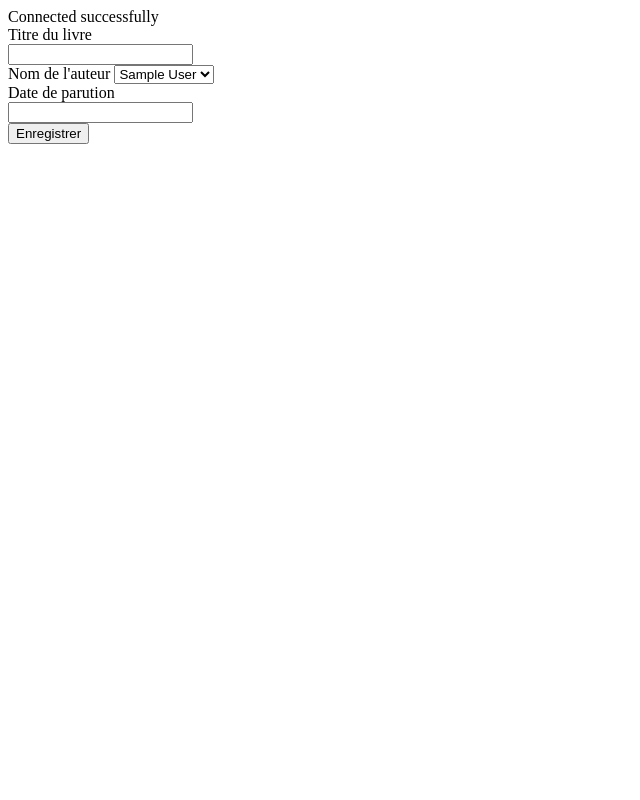
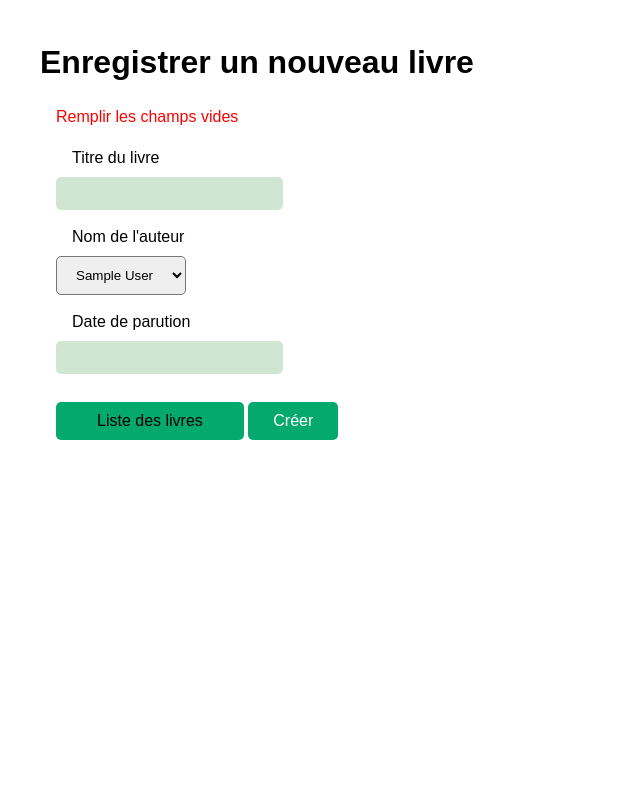
Before and after one commit to nicolas-web972/bibliotheque, a PHP site: page /create.php in a window 1280 px wide. Shown: the whole page, without its empty margins (0-640 px from the left). Run offline with PHP 8.4, Linux system fonts and the light colour scheme; tables that the repository leaves empty or names only in its code hold one stand-in row (values such as "Sample post").

Commit message:
update all files

```diff
--- a/create.php
+++ b/create.php
@@ -1,3 +1,16 @@
+<!DOCTYPE html>
+<html lang="en">
+<head>
+  <meta charset="UTF-8">
+  <meta http-equiv="X-UA-Compatible" content="IE=edge">
+  <meta name="viewport" content="width=device-width, initial-scale=1.0">
+  <link rel="stylesheet" href="style.css">
+  <title>Read</title>
+</head>
+<H1>Enregistrer un nouveau livre</H1>
+<body>
+
+
 <?php
 
 $servername = "localhost:3306";
@@ -11,10 +24,9 @@ $conn = new mysqli($servername, $username, $password, $database);
 if ($conn->connect_error) {
   die("Connection failed: " . $conn->connect_error);
 }
-echo "Connected successfully";
 
 
-if(isset($_POST['save'])){
+if(isset($_POST['save']) AND !empty($_POST['title'])) {
 
         $title = $_POST['title'];
         $author_id = $_POST['author_id'];
@@ -26,17 +38,20 @@ if(isset($_POST['save'])){
 
         if($rs)
         {
-            echo "  Livre enregistré";
+            echo "  <span id='red'>Livre enregistré</span><br>";
         }
+} else {
+    echo "<span id='red'>Remplir les champs vides<br></span>";
 }
     ?>
 <br>
     <form method="post">
     <label id="first"> Titre du livre</label><br/>
     <input type="text" name="title"><br/>
+    <br>
+    <label for="list">Nom de l'auteur</label>            <br>
 
-    <label for="list">Nom de l'auteur</label>
-        <select name="author_id">
+        <select id=liste name="author_id">
 
         <?php $sql = "SELECT id, firstname, lastname
         FROM author";
@@ -48,9 +63,15 @@ if(isset($_POST['save'])){
             <?php }
         } ?>
         </select>
-        <br>
+        <br> <br>
     <label id="first">Date de parution</label><br/>
     <input type="text" name="date"><br/>
+    <br>
+    <button><a href="read.php">Liste des livres</a></button>
+    <button type="submit" name="save">Créer</button>
 
-    <button type="submit" name="save">Enregistrer</button>
     </form>
+    <br>
+
+</body>
+</html>
--- /dev/null
+++ b/style.css
@@ -0,0 +1,98 @@
+table, th, td {
+    border: 1px solid black;
+  }
+h1, p, body {
+    font-family: Arial, Helvetica, sans-serif;
+}
+
+h1{
+    margin-left: -1em;
+}
+  table {
+    width: 100%;
+  }
+  #customers {
+    font-family: Arial, Helvetica, sans-serif;
+    border-collapse:collapse;
+    width: 70%;
+  }
+
+#text {
+    color: red;
+}
+#customers td, #customers th {
+  border: 1px solid #ddd;
+  padding: 8px;
+}
+
+#customers tr:nth-child(even){background-color: #f2f2f2;}
+
+#customers tr:hover {background-color: #ddd;}
+
+#customers th {
+  padding-top: 12px;
+  padding-bottom: 12px;
+  text-align: left;
+  background-color: #04AA6D;
+  color: white;
+}
+button a{
+    color: white;
+    text-decoration: blink;
+}
+* a:link {
+    color: black !important;
+}
+
+button  {
+    background-color: #04AA6D; /* Green */
+    border: none;
+    color: white;
+    padding: 10px 25px;
+    text-align: center;
+    text-decoration: white;
+    display: inline-block;
+    font-size: 16px;
+    margin-top: 10px;
+    border-radius: 5px;
+
+  }
+
+#liste {
+    border-radius: 5px;
+    padding: 10px 15px 10px 15px;
+    text-align: left;
+    margin-top: 10px;
+}
+
+input {
+    border-radius: 5px;
+    padding: 9px 25px 9px 25px;
+    margin-top: 10px;
+    text-align: left;
+    border-color: grey;
+    background-color: rgb(209, 230, 210);
+    border-style: none;
+}
+
+*{
+    padding: 5px 1em;
+}
+
+.svg-icon {
+    width: 1.5em;
+    height: 1.5em;
+  }
+
+  .svg-icon path,
+  .svg-icon polygon,
+  .svg-icon rect {
+    fill: #8ea39f;
+  }
+
+  .svg-icon circle {
+    stroke: #8ea39f;
+    stroke-width: 1;
+  }
+
+#red {color:red}
```
Also changed, not shown: delete.php (+17 -1 lines), read.php (+85 -7 lines), search.php (added, +26 -0 lines), update.php (+22 -5 lines).
